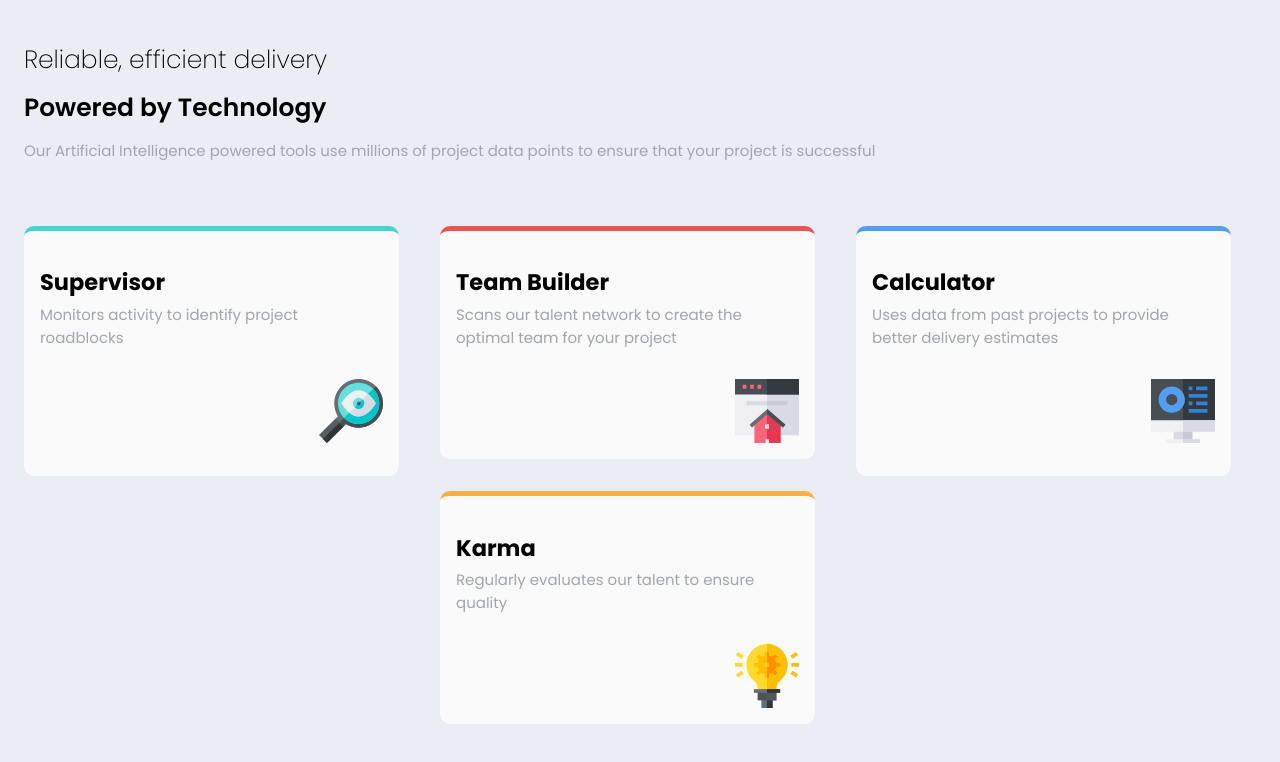
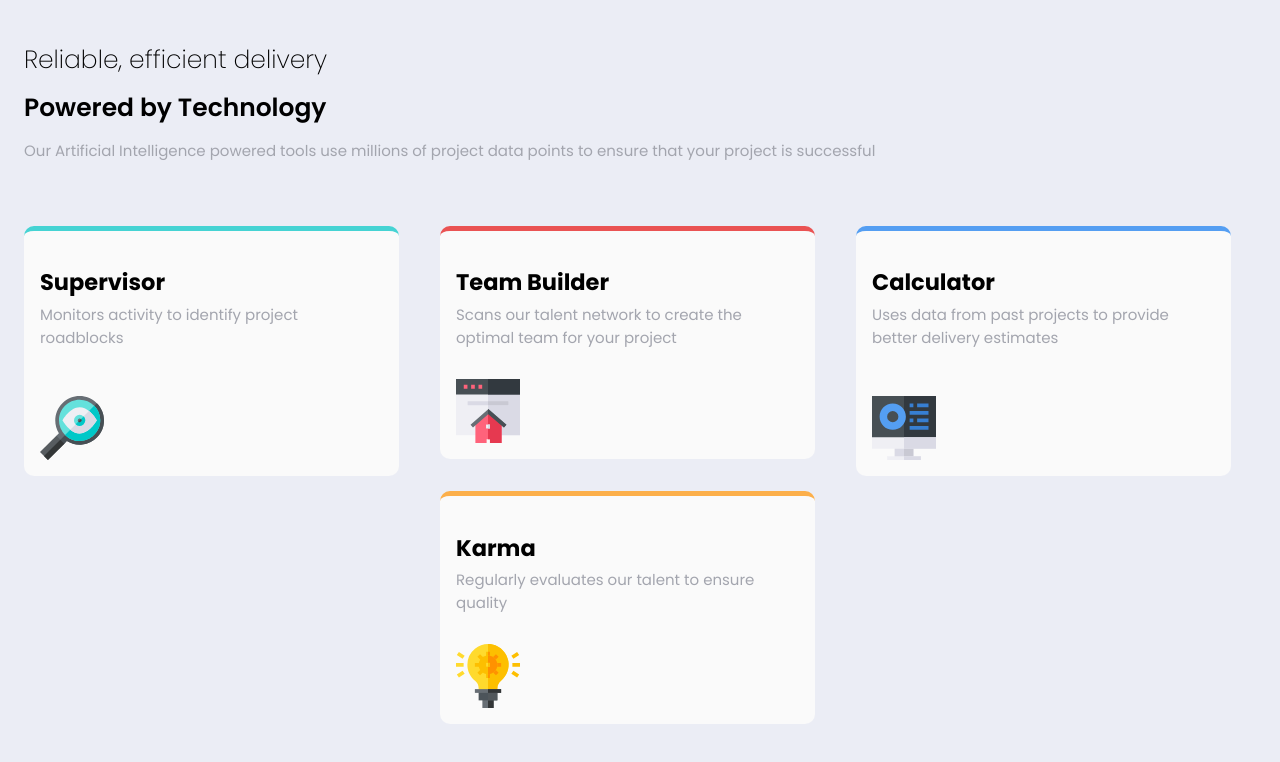
Before and after one commit to Jimztech/four-card, a plain HTML site: page index.html in a window 1280 px wide. Shown: the top 762 px of the page. Drawn offline with Linux system fonts and the light colour scheme.

Commit message:
new-commits

```diff
--- a/styles.css
+++ b/styles.css
@@ -83,12 +83,12 @@ img {
     .box{
         display: grid;
         grid-template-columns: repeat(3, 1fr);
+        grid-template-rows: repeat(4, 1fr);
         gap: 1rem;
     }
 
     .box-one, .box-two, .box-three, .box-four{
-        display: flex;
-        flex-direction: column;
+        display: grid;
         max-height: 250px;
         max-width: 375px;
 
```
